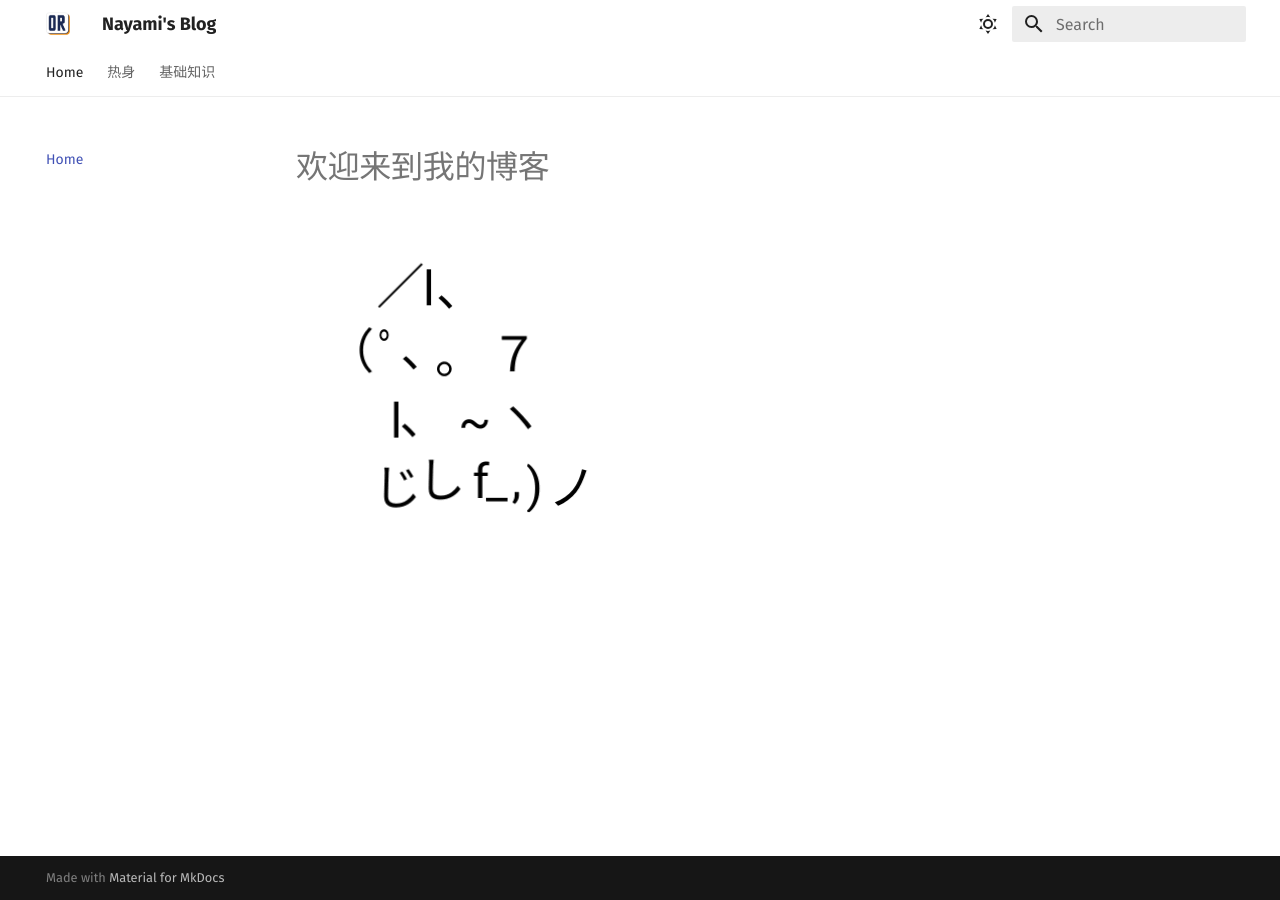
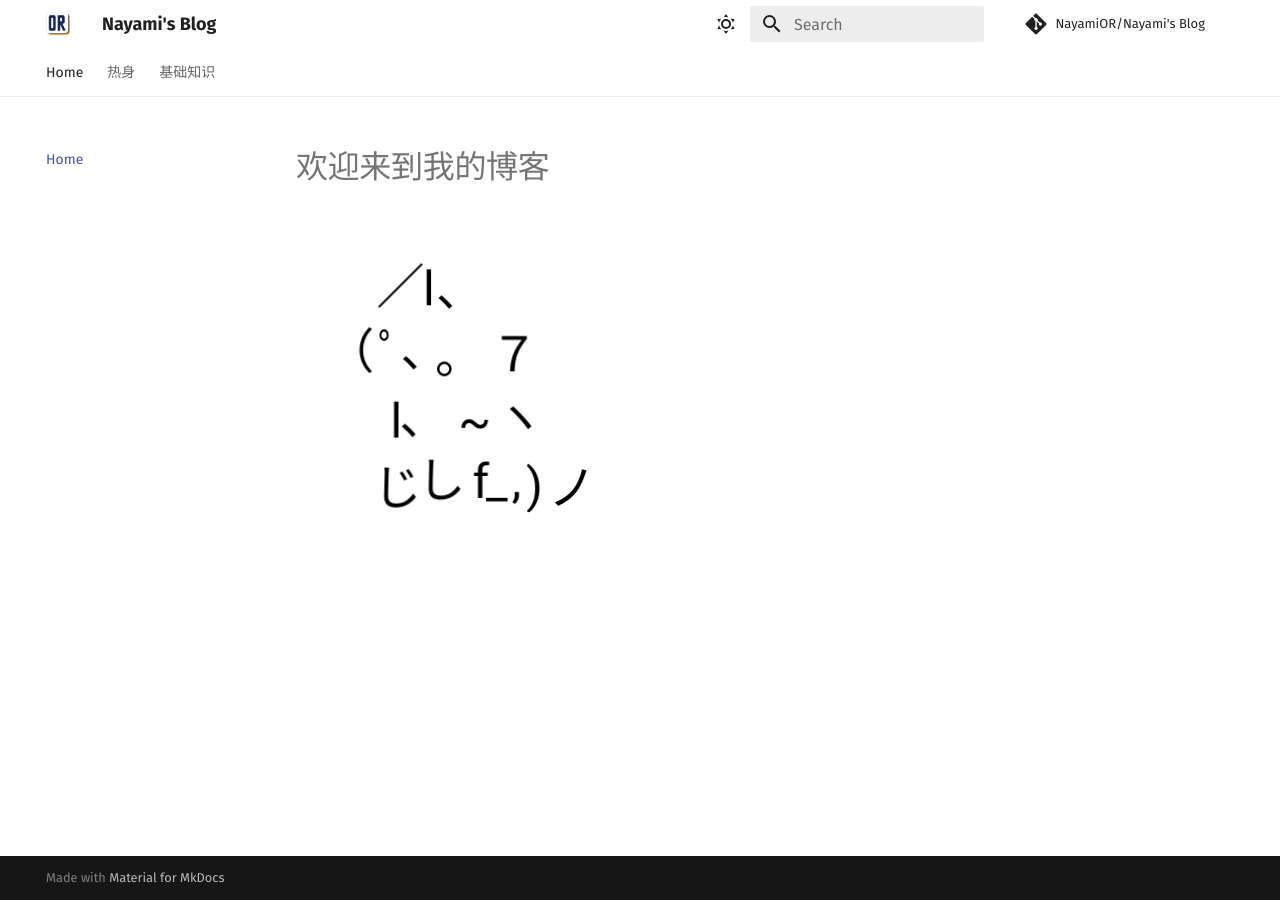
Before and after one commit to NayamiOR/nayamis-blog, an MkDocs documentation site: the page built from docs/index.md, in a window 1280 px wide. Built offline with MkDocs 1.6.1 and Material for MkDocs 9.7.7, drawn with Linux system fonts in a browser that asks for light colours; some web fonts are replaced; comment, search, counter and statistics services are not loaded; some of the changed lines change nothing that is shown.

Commit message:
update theme

```diff
--- a/mkdocs.yml
+++ b/mkdocs.yml
@@ -1,4 +1,12 @@
 site_name: Nayami's Blog
+# site_description: OI Wiki 是一个编程竞赛知识整合站点，提供有趣又实用的编程竞赛知识以及其他有帮助的内容，帮助广大编程竞赛爱好者更快更深入地学习编程竞赛
+site_description: 安逐悲的博客
+site_author: 安逐悲
+# site_url: https://oi-wiki.org
+strict: false
+# Repository
+repo_name: "NayamiOR/Nayami's Blog"
+repo_url: 'https://github.com/NayamiOR/nayamis-blog'
 
 theme:
   name: material
```
